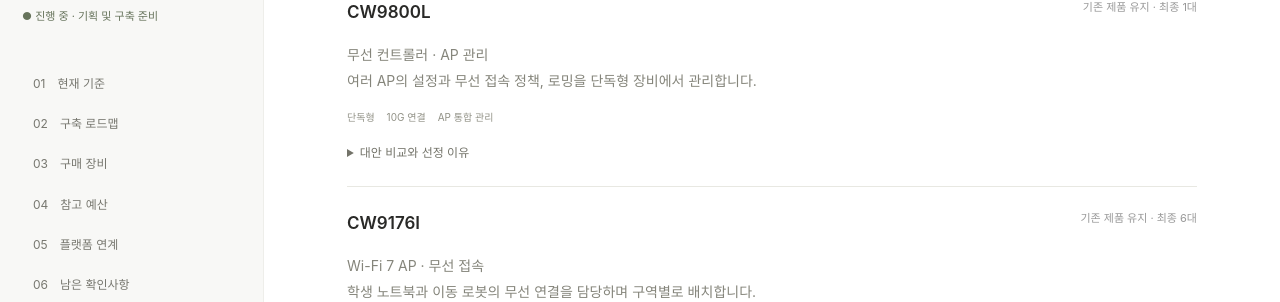
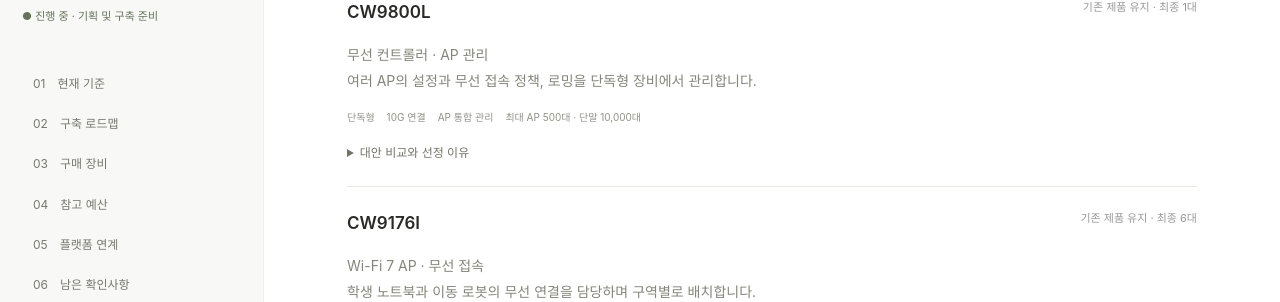
Before and after one commit to Ddaeunn425/ddaeunn425.github.io, a Jekyll site: the page built from hsu-pac.html, in a window 1280 px wide and 900 px high, scrolled down 4012 px. Shown: the part 149-451 px from the top of the window. Built offline with Jekyll 4.4.1, drawn with Linux system fonts in a browser that asks for light colours.

Commit message:
Update _data/hsu.json (via Pages CMS)

```diff
--- a/_data/hsu.json
+++ b/_data/hsu.json
@@ -39,7 +39,7 @@
         "AP 전력 공급",
         "40/100G 모듈"
       ],
-      "comparison": "<p><strong>선정 이유: </strong>AP 전력 공급과 고속 업링크, 단계별 재사용을 함께 고려.</p><p><strong>C9300L-48UXG-4X와 비교: </strong>고정 10G 업링크여서 현행 40/100G 요구와 다름.</p><p><strong>C9300X-48TX-E와 비교: </strong>데이터 전용으로 PoE가 없어 AP 전원을 별도로 준비해야함.</p><p>2차년도 코어–집선 간 40/100G 연결용 모듈로 C9300X-NM-2C 검토. 집선 스위치 2대의 스택 구성 필요 여부와 RFI에서 요구하는 방식을 확인한 뒤, 모듈·연결 부품·라이선스 범위를 발주 명세에 반영.</p><p><a target=\"_blank\" rel=\"noopener noreferrer\" href=\"https://www.cisco.com/c/en/us/products/collateral/switches/catalyst-9300-series-switches/nb-06-cat9300-ser-data-sheet-cte-en.html\">제조사 사양서 ↗</a></p>"
+      "comparison": "<p><strong>선정 이유 </strong>AP 전력 공급과 고속 업링크, 단계별 재사용을 함께 고려.</p><p><strong>C9300L-48UXG-4X와 비교 </strong>고정 10G 업링크여서 현행 40/100G 요구와 다름.</p><p><strong>C9300X-48TX-E와 비교 </strong>데이터 전용으로 PoE가 없어 AP 전원을 별도로 준비해야함.</p><p>2차년도 코어–집선 간 40/100G 연결용 모듈로 C9300X-NM-2C 검토. 집선 스위치 2대의 스택 구성 필요 여부와 RFI에서 요구하는 방식을 확인한 뒤, 모듈·연결 부품·라이선스 범위를 발주 명세에 반영.</p><p><a target=\"_blank\" rel=\"noopener noreferrer\" href=\"https://www.cisco.com/c/en/us/products/collateral/switches/catalyst-9300-series-switches/nb-06-cat9300-ser-data-sheet-cte-en.html\">제조사 사양서 ↗</a></p>"
     },
     {
       "model": "CW9800L",
@@ -48,9 +48,10 @@
       "tags": [
         "단독형",
         "10G 연결",
-        "AP 통합 관리"
+        "AP 통합 관리",
+        "최대 AP 500대 · 단말 10,000대"
       ],
-      "comparison": "<p><strong>선정 이유</strong>RFI의 단독형 컨트롤러·용량·10G 연결 조건을 고려해 유지합니다.</p><p><strong>CW9800M과 비교</strong>더 큰 규모를 위한 장비입니다. 현재 AP 6대 계획에서 추가 용량을 우선 도입할 근거가 부족합니다.</p><p><strong>클라우드 단독 관리와 비교</strong>별도 어플라이언스를 요구하는 현재 기준과 운영 방식이 다릅니다.</p><p>AP 6대에 이 용량이 반드시 필요한 것은 아닙니다. AP와 호환되는 소프트웨어·구독·양 끝 연결 부품을 확인합니다.</p><p><a target=\"_blank\" rel=\"noopener noreferrer\" href=\"https://www.cisco.com/c/en/us/products/collateral/networking/wireless/wireless-lan-controllers/cw9800l-wireless-controller-ds.html\">제조사 사양서 ↗</a></p>"
+      "comparison": "<p><strong>선정 이유 </strong>RFI의 단독형 컨트롤러·용량·10G 연결 조건을 고려해 유지.</p><p><strong>CW9800M과 비교 </strong>더 큰 규모를 위한 장비. 현재 AP 6대 계획에서 추가 용량을 우선 도입할 근거가 부족.</p><p><strong>클라우드 단독 관리와 비교 </strong>별도 어플라이언스를 요구하는 현재 기준과 운영 방식이 다름.</p><p>AP 6대에 이 용량이 반드시 필요한 것은 아님. 그러나 AP와 호환되는 소프트웨어·구독·양 끝 연결 부품을 확인 후 결정.</p><p><a target=\"_blank\" rel=\"noopener noreferrer\" href=\"https://www.cisco.com/c/en/us/products/collateral/networking/wireless/wireless-lan-controllers/cw9800l-wireless-controller-ds.html\">제조사 사양서 ↗</a></p>"
     },
     {
       "model": "CW9176I",
```
